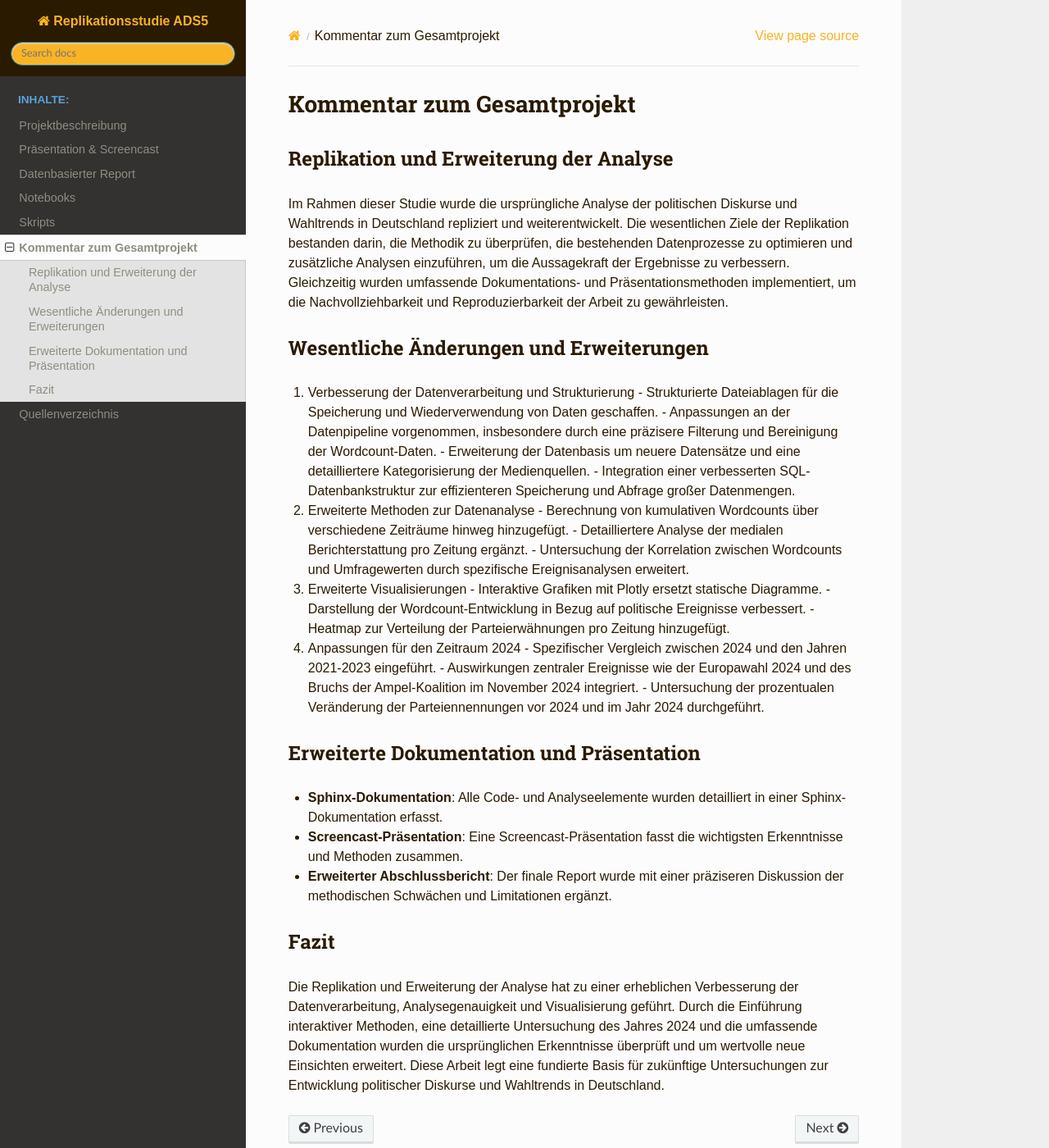
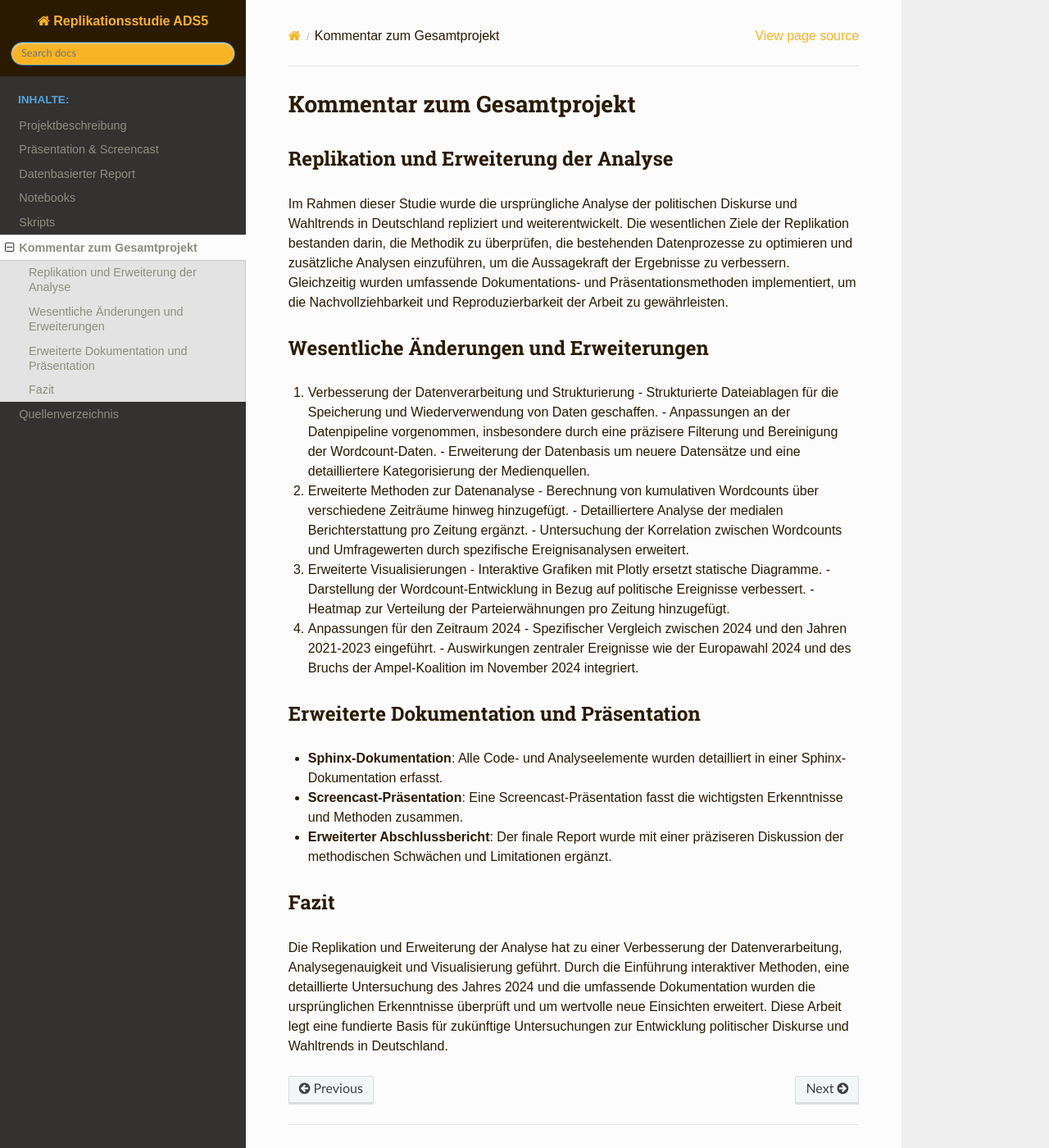
Before and after one commit to Reimser/ads_05_studienarbeit, a Sphinx documentation site: the page built from docs/source/fazit.rst, in a window 1280 px wide and 1400 px high. Shown: the whole window at 82% size. Built offline with Sphinx 7.4.7 and the Read the Docs theme 3.1.0, drawn with Linux system fonts in a browser that asks for light colours; pages that are not in the unit, such as notebooks, are missing from menus.

```diff
--- a/docs/source/fazit.rst
+++ b/docs/source/fazit.rst
@@ -14,7 +14,6 @@
    - Strukturierte Dateiablagen für die Speicherung und Wiederverwendung von Daten geschaffen.
    - Anpassungen an der Datenpipeline vorgenommen, insbesondere durch eine präzisere Filterung und Bereinigung der Wordcount-Daten.
    - Erweiterung der Datenbasis um neuere Datensätze und eine detailliertere Kategorisierung der Medienquellen.
-   - Integration einer verbesserten SQL-Datenbankstruktur zur effizienteren Speicherung und Abfrage großer Datenmengen.
 
 2. Erweiterte Methoden zur Datenanalyse
    - Berechnung von kumulativen Wordcounts über verschiedene Zeiträume hinweg hinzugefügt.
@@ -29,7 +28,6 @@
 4. Anpassungen für den Zeitraum 2024
    - Spezifischer Vergleich zwischen 2024 und den Jahren 2021-2023 eingeführt.
    - Auswirkungen zentraler Ereignisse wie der Europawahl 2024 und des Bruchs der Ampel-Koalition im November 2024 integriert.
-   - Untersuchung der prozentualen Veränderung der Parteiennennungen vor 2024 und im Jahr 2024 durchgeführt.
 
 Erweiterte Dokumentation und Präsentation
 ----------------------------------------
@@ -41,4 +39,4 @@
 Fazit
 -----
 
-Die Replikation und Erweiterung der Analyse hat zu einer erheblichen Verbesserung der Datenverarbeitung, Analysegenauigkeit und Visualisierung geführt. Durch die Einführung interaktiver Methoden, eine detaillierte Untersuchung des Jahres 2024 und die umfassende Dokumentation wurden die ursprünglichen Erkenntnisse überprüft und um wertvolle neue Einsichten erweitert. Diese Arbeit legt eine fundierte Basis für zukünftige Untersuchungen zur Entwicklung politischer Diskurse und Wahltrends in Deutschland.
+Die Replikation und Erweiterung der Analyse hat zu einer Verbesserung der Datenverarbeitung, Analysegenauigkeit und Visualisierung geführt. Durch die Einführung interaktiver Methoden, eine detaillierte Untersuchung des Jahres 2024 und die umfassende Dokumentation wurden die ursprünglichen Erkenntnisse überprüft und um wertvolle neue Einsichten erweitert. Diese Arbeit legt eine fundierte Basis für zukünftige Untersuchungen zur Entwicklung politischer Diskurse und Wahltrends in Deutschland.
```
Also changed, not shown: docs/source/praesi.rst (+6 -7 lines), 2 other files.
